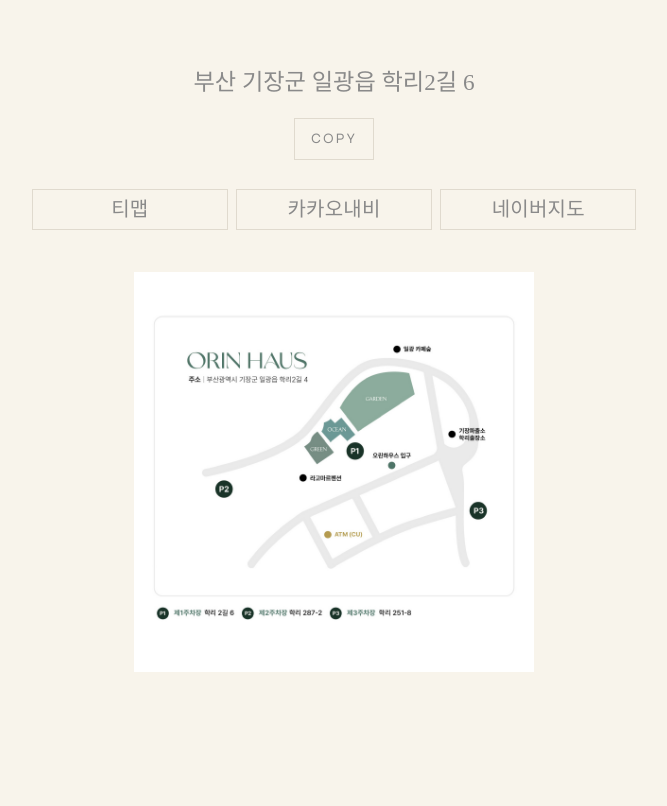
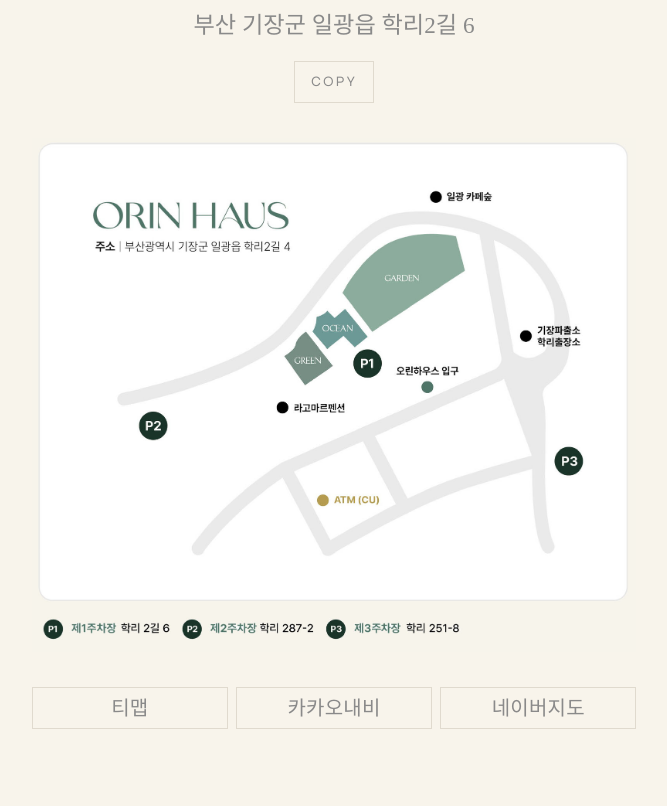
Before and after one commit to popnp/wedding, a plain HTML site: page index.html in a window 1280 px wide. Shown: the part 6674-7480 px from the top of the page, without its empty margins (306-973 px from the left). Drawn offline with Linux system fonts and the light colour scheme; a web font is replaced by a local one.

Commit message:
Add files via upload

```diff
--- a/index.html
+++ b/index.html
@@ -10,9 +10,13 @@
 <meta property="og:type" content="website">
 <meta property="og:title" content="백성준 · 박일형 결혼합니다">
 <meta property="og:description" content="2026.10.03 SAT · 부산 기장 오린하우스">
-<!-- 썸네일을 쓰려면 아래 주석을 풀고, og.jpg 를 저장소 루트에 두세요
-<meta property="og:image" content="https://popnp.github.io/wedding/og.jpg">
--->
+<!-- 썸네일. og.jpg 는 img/ 폴더 안에 둡니다.
+     사진을 바꾸면 파일만 갈아끼우고, 반드시 카카오 디버거에서 캐시 초기화.
+     ※ 주소는 반드시 https:// 로 시작하는 전체 주소여야 합니다 —
+       'img/og.jpg' 같은 상대경로는 카카오가 못 읽습니다. -->
+<meta property="og:image" content="https://popnp.github.io/wedding/img/og.jpg">
+<meta property="og:image:width" content="1200">
+<meta property="og:image:height" content="630">
 <meta property="og:url" content="https://popnp.github.io/wedding/">
 <meta name="theme-color" content="#ffffff">
 
@@ -294,23 +298,26 @@ a{color:inherit;text-decoration:none}
   text-transform:uppercase}
 .copy-sm:active,.nav-btn:active,.picks-map:active{border-color:var(--ink);color:var(--ink)}
 .addr+.copy-sm{margin-top:8px}
-/* 예식장 — 약도 한 장. 250px 정사각형으로 가운데 놓입니다.
+/* 예식장 — 약도 한 장. 칼럼 폭을 꽉 채웁니다 (글씨가 작아서요).
    비율은 CONFIG.mapRatio 로 바꿉니다 ('1 / 1' = 정사각형).
    그림이 잘리지 않도록 contain 으로 담고, 남는 자리는 바탕색이 채웁니다. */
-.venue-map{margin:26px auto 0;width:250px;max-width:100%;
+.venue-map{margin:22px auto 0;width:100%;
   aspect-ratio:var(--map-ratio, 1 / 1);
   background:#EFEAE0;overflow:hidden;position:relative;display:block}
 .venue-map img,.venue-map a{display:block;width:100%;height:100%}
 .venue-map img{object-fit:contain}
 .venue-map.empty{display:grid;place-items:center;font-family:var(--pt);
   font-size:var(--s6);color:#B0B0B0;letter-spacing:.05em;line-height:1.9}
-.nav-btns{display:grid;grid-template-columns:repeat(3,1fr);gap:5px;margin-top:18px}
+.nav-btns{display:grid;grid-template-columns:repeat(3,1fr);gap:5px;margin-top:22px}
 .nav-btn{padding:0 4px;font-size:var(--s6);letter-spacing:.01em;text-align:center}
 /* 전경 사진 — inner 를 벗어나 좌우 끝까지 갑니다.
    높이를 정해두어야 페이지가 화면보다 길어지지 않습니다.       */
 .venue-shot{width:100%;margin:26px 0 0;overflow:hidden}
-.venue-shot img{width:100%;height:clamp(210px,40vh,380px);
-  object-fit:cover;object-position:center 62%;display:block}
+/* 정사각형으로 잘라둔 사진이라 그대로 정사각형 자리에 들어갑니다.
+   폰에서는 좌우 끝까지 꽉 차고 잘리는 곳이 없습니다.
+   화면이 아주 낮은 기기에서만 위아래가 조금 잘립니다. */
+.venue-shot img{width:100%;aspect-ratio:1 / 1;height:auto;max-height:56vh;
+  object-fit:cover;object-position:center center;display:block}
 .park{margin-top:26px;font-size:var(--s5);line-height:1.8;color:var(--ink-2)}
 .park2{margin-top:24px;font-size:var(--s5);line-height:1.8;color:var(--ink-2)}
 
@@ -532,12 +539,12 @@ a{color:inherit;text-decoration:none}
   <div class="inner rise">
     <p class="addr">{{address}}</p>
     <button class="copy-sm" data-copy="{{address}}" data-msg="주소를 복사했습니다">Copy</button>
+    <div class="venue-map" id="venueMap"></div>
     <div class="nav-btns">
       <a class="nav-btn" id="navTmap"  target="_blank" rel="noopener">티맵</a>
       <a class="nav-btn" id="navKakao" target="_blank" rel="noopener">카카오내비</a>
       <a class="nav-btn" id="navNaver" target="_blank" rel="noopener">네이버지도</a>
     </div>
-    <div class="venue-map" id="venueMap"></div>
   </div>
 </section>
 
@@ -650,8 +657,8 @@ const CONFIG = {
   /* 예식장 전경 사진 — 좌우 여백 없이 들어갑니다 */
   venuePhoto:'img/orinview.jpg',
 
-  mapImage:'img/maporin.jpeg',
-  mapRatio:'1 / 1',
+  mapImage:'img/orinmap.jpg',
+  mapRatio:'1563 / 1329',
 
   /* ── 내비 버튼 ──────────────────────────────────────
      각 앱에서 예식장 검색 → 공유 → 링크 복사해 붙여넣으면
@@ -677,35 +684,35 @@ const CONFIG = {
     /* 사진은 no 값으로 고정됩니다 (img/picks/01.jpg …).
        필터를 걸어도 사진이 어긋나지 않도록 순번을 데이터에 직접 적어둡니다.
        time = 오린하우스 기준 소요시간 · rating = 구글 평점 */
+    /* 먹는 곳은 요리 종류가 아니라 '어떻게 먹는가' 로 나눕니다.
+       한 끼 = 빠르게 · 혼자서도 / 한 상 = 앉아서 오래 · 일행과      */
     cats:[
       { key:'all',   label:'전체' },
-      { key:'food',  label:'식당·해산물', icon:'\uD83E\uDD90' },
-      { key:'event', label:'이벤트',    icon:'\uD83C\uDF86' },
-      { key:'walk',  label:'산책·풍경', icon:'\uD83C\uDF0A' },
-      { key:'cafe',  label:'카페',      icon:'\u2615' },
-      { key:'bake',  label:'베이커리',  icon:'\uD83E\uDD50' },
+      { key:'event', label:'이벤트',     icon:'\uD83C\uDF86' },
+      { key:'walk',  label:'산책·풍경',  icon:'\uD83C\uDF0A' },
+      { key:'quick', label:'한 끼',      icon:'\uD83C\uDF5C' },
+      { key:'table', label:'한 상',      icon:'\uD83E\uDD58' },
+      { key:'cafe',  label:'카페·디저트', icon:'\u2615' },
       { key:'arch',  label:'건축·디자인', icon:'\uD83C\uDFDB' },
-      { key:'hot',   label:'복합문화',  icon:'\u2728' },
+      { key:'hot',   label:'복합문화',   icon:'\u2728' },
     ],
     spots:[
       { no:'35', c:'event', name:'부산국제록페스티벌', time:'차로 60분',
         url:'https://www.google.com/maps/search/?api=1&query=%EC%82%BC%EB%9D%BD%EC%83%9D%ED%83%9C%EA%B3%B5%EC%9B%90',
-        desc:'2026년 10월 2일(금)~4일(일) · 삼락생태공원.\n예식 당일이 둘째 날! 메가데스·잔나비·한로로.\n유료 공연이라 티켓을 미리 사셔야 합니다.' },
+        desc:'10월 2일(금)~4일(일) · 삼락생태공원.\n메가데스·잔나비·한로로. 유료, 예매 필수.' },
       { no:'01', c:'walk', name:'학리방파제', time:'도보 1분',
         desc:'예식장 바로 앞 한적한 어항 산책로.\n빨간 등대가 서 있습니다.' },
       { no:'10', c:'cafe', name:'카페 숲 (SOOP)', rating:'4.3', time:'도보 2분',
         desc:'학리 포구 통창 오션뷰 카페.\n루프탑도 있습니다. (화요일 휴무)' },
-      { no:'30', c:'food', name:'해녀집', rating:'4.1', time:'도보 5분',
+      { no:'30', c:'table', name:'해녀집', rating:'4.1', time:'도보 5분',
         desc:'학리 포구의 정겨운 노포.\n싱싱한 해산물과 장어구이.' },
-      { no:'31', c:'food', name:'학리집', rating:'4.3', time:'도보 5분',
+      { no:'31', c:'table', name:'학리집', rating:'4.3', time:'도보 5분',
         desc:'바다 옆 야외 테이블이 있습니다.\n해산물과 전복죽.' },
       { no:'02', c:'walk', name:'일광해수욕장', rating:'4.0', time:'차로 4분',
         desc:'파도가 잔잔해 거닐기 좋은 백사장.\n곡선으로 길게 이어집니다.' },
-      { no:'03', c:'walk', name:'죽성드림세트장', rating:'4.2', time:'차로 8분',
-        desc:'바위 절벽 위 성당 외관의 포토존.\n바다를 배경으로 세워져 있습니다.' },
-      { no:'17', c:'bake', name:'라이프라이크', rating:'4.1', time:'차로 10분',
-        desc:'제철 과일 케이크로 이름난 집.\n딸기 시즌엔 예약이 필요합니다.' },
-      { no:'18', c:'bake', name:'칠암사계', rating:'4.1', time:'차로 12분',
+      { no:'17', c:'cafe', name:'라이프라이크', rating:'4.1', time:'차로 10분',
+        desc:'일광 바닷가의 작은 케이크집.\n제철 과일 생크림. 홀케이크는 예약 픽업.' },
+      { no:'18', c:'cafe', name:'칠암사계', rating:'4.1', time:'차로 12분',
         desc:'대한민국 명장의 빵집.\n소금빵이 유명합니다.' },
       { no:'11', c:'cafe', name:'스타벅스 기장임랑원점', rating:'4.5', time:'차로 15분',
         desc:'넓은 잔디 정원과 바다가 만납니다.\n조형물이 놓여 있습니다.' },
@@ -720,67 +727,104 @@ const CONFIG = {
         arch:'민성진 · SKM건축사사무소',
         desc:'아난티 코브와 이어지는 마을형 단지.\n산책로로 함께 둘러보시면 됩니다.' },
       { no:'05', c:'walk', name:'해동용궁사', rating:'4.5', time:'차로 25분',
-        desc:'바다 절벽 바로 위에 세워진 사찰.\n부산에 오셨다면 한 번쯤.' },
+        desc:'바다 절벽 위에 앉은 드문 절.\n새벽 4시부터 열려 아침이 가장 좋습니다.' },
       { no:'29', c:'hot', name:'해운대블루라인파크', rating:'4.5', time:'차로 30분',
         desc:'해안선을 달리는 해변열차와 스카이캡슐.\n예매가 필요합니다.' },
-
-      /* ── 식당 · 해산물 ───────────────────────── */
-      { no:'39', c:'food', name:'짱떡볶이', rating:'4.3', time:'차로 30분',
-        desc:'일요일 휴무! 떡볶이·어묵·튀김 7천원.\n해운대 골목 안에 숨어 있어요.' },
-      { no:'40', c:'food', name:'금수복국 해운대본점', rating:'4.2', time:'차로 30분',
-        desc:'24시간 하는 복국집. 미쉐린 빕구르망.\n해장에 이만한 곳이 없습니다.' },
+      { no:'39', c:'quick', name:'짱떡볶이', rating:'4.3', time:'차로 30분',
+        desc:'떡볶이·어묵·튀김 7천원. 해운대 골목 안.\n일요일 휴무.' },
+      { no:'40', c:'quick', name:'금수복국 해운대본점', rating:'4.2', time:'차로 30분',
+        desc:'24시간 여는 복국집.\n해장에 이만한 곳이 없습니다.' },
+      { no:'57', c:'cafe', name:'비비비당', rating:'4.4', time:'차로 30분',
+        url:'https://www.google.com/maps/search/?api=1&query=%EB%B9%84%EB%B9%84%EB%B9%84%EB%8B%B9%20%EB%B6%80%EC%82%B0%20%ED%95%B4%EC%9A%B4%EB%8C%80%EA%B5%AC%20%EB%8B%AC%EB%A7%9E%EC%9D%B4%EA%B8%B8%20239-16',
+        desc:'달맞이길 언덕의 전통 찻집.\n호박빙수와 창밖 바다가 좋습니다.' },
       { no:'22', c:'arch', name:'영화의전당', rating:'4.5', time:'차로 35분',
         arch:'쿱 힘멜블라우 · 희림건축',
         desc:'해체주의 건축. 세계 최대 지붕 캔틸레버.\n야외극장 조명이 켜지는 밤이 좋습니다.' },
       { no:'33', c:'event', name:'부산국제영화제 · 영화의전당', time:'차로 35분',
-        url:'https://www.google.com/maps/search/?api=1&query=%EC%98%81%ED%99%94%EC%9D%98%EC%A0%84%EB%8B%B9',
         desc:'10월 6일부터 15일까지 열립니다.\n예식 사흘 뒤에 시작해요.' },
       { no:'23', c:'arch', name:'F1963', rating:'4.5', time:'차로 35분',
         arch:'조병수건축연구소',
         desc:'45년간 와이어를 뽑던 공장을 고쳤습니다.\n지붕을 잘라 만든 중정과 대나무 숲.' },
-
-      /* ── 복합문화 ────────────────────────────── */
-      { no:'13', c:'cafe', name:'블루보틀 부산민락', rating:'4.5', time:'차로 38분',
-        desc:'수영강변 통창 프레임타워.\n건물 자체가 볼거리입니다.' },
+      { no:'43', c:'quick', name:'뫼밀집', rating:'4.7', time:'차로 35분',
+        desc:'국산 메밀만 매일 직접 뽑는 집.\n들기름 메밀면이 좋아요. 월요일 휴무.' },
+      { no:'44', c:'arch', name:'이우환공간', rating:'4.5', time:'차로 35분',
+        desc:'부산시립미술관 별동, 이우환 상설관.\n작품 밀도가 높다는 평. 월요일 휴관.' },
+      { no:'13', c:'arch', name:'블루보틀 부산민락', rating:'4.5', time:'차로 38분',
+        arch:'네리앤후 (Neri&Hu)',
+        desc:'블루보틀 최초의 루프탑.\n붉은 테라코타와 뒷산 나무의 대비.' },
+      { no:'45', c:'table', name:'르도헤 (Le DORER)', rating:'4.8', time:'차로 38분',
+        desc:'제철 재료로 차리는 컨템퍼러리 한식.\n런치가 합리적. 월·화 휴무 · 예약 필수.' },
       { no:'06', c:'walk', name:'광안리해수욕장', rating:'4.7', time:'차로 40분',
         desc:'청춘의 바다이자 야경 명소.\n저녁에 특히 좋습니다.' },
       { no:'34', c:'event', name:'광안리 드론쇼', time:'차로 40분',
-        url:'https://www.google.com/maps/search/?api=1&query=%EA%B4%91%EC%95%88%EB%A6%AC%ED%95%B4%EC%88%98%EC%9A%95%EC%9E%A5',
         desc:'매주 토요일 정기공연 — 예식 당일에도 합니다.\n10월 3일 저녁 7시·9시, 각 12분. 무료입니다.' },
       { no:'07', c:'walk', name:'광안대교', rating:'4.6', time:'차로 40분',
         desc:'부산을 대표하는 다리.\n밤에 불이 들어옵니다.' },
-      { no:'14', c:'cafe', name:'타타에스프레소바', rating:'3.9', time:'차로 40분',
-        desc:'민락동 골목의 작은 빈티지 바.\n자리가 몇 개 없습니다.' },
+      { no:'14', c:'cafe', name:'WERK ROASTERS', rating:'4.8', time:'차로 40분',
+        desc:'여러 층을 쓰는 수영동 로스터리.\n원두를 강도별로 고를 수 있어요. 6시 반 마감' },
       { no:'24', c:'hot', name:'밀락더마켓', rating:'4.2', time:'차로 40분',
-        desc:'광안대교가 보이는 스탠드형 공간.\n먹고 마시며 앉아 있기 좋습니다.' },
-      { no:'26', c:'hot', name:'고릴라브루어리', time:'차로 40분',
-        desc:'인더스트리얼한 수제 맥주 펍.\n광안리 바다 앞입니다.' },
-      { no:'41', c:'food', name:'오징어랑해물이랑', rating:'4.6', time:'차로 40분',
+        desc:'광안대교 마주 보는 계단형 스탠드.\n밤 7시부터 야시장이 섭니다. 월요일 휴무.' },
+      { no:'26', c:'cafe', name:'갈매기브루잉 광안리', time:'차로 40분',
+        desc:'2014년 광안리에서 시작한\n부산 1세대 크래프트 맥주.' },
+      { no:'41', c:'table', name:'오징어랑해물이랑', rating:'4.6', time:'차로 40분',
         desc:'오후 4시에 열어요. 테이블 예닐곱 개뿐.\n광안리에서 회 가성비는 여기가 최고.' },
-      { no:'09', c:'walk', name:'용두산공원', rating:'4.3', time:'차로 55분',
-        desc:'부산타워에서 원도심을 360도로.\n부산역 가기 전 들르기 좋습니다.' },
-
-      /* ── 카페 ────────────────────────────────── */
+      { no:'46', c:'table', name:'송헌집', rating:'4.5', time:'차로 40분',
+        desc:'숯불 떡갈비에 된장찌개 한 상.\n밑반찬 장맛이 좋습니다. 수요일 휴무.' },
+      { no:'47', c:'quick', name:'안목', rating:'4.5', time:'차로 42분',
+        desc:'돼지국밥을 카페처럼 다시 지은 집.\n맑은 국물에 얇게 저민 고기. 11~21시.' },
+      { no:'61', c:'table', name:'청산1954', rating:'4.5', time:'차로 42분',
+        url:'https://www.google.com/maps/search/?api=1&query=%EC%B2%AD%EC%82%B01954%20%EB%B6%80%EC%82%B0%20%EC%88%98%EC%98%81%EA%B5%AC%20%ED%99%A9%EB%A0%B9%EC%82%B0%EB%A1%9C%2029',
+        desc:'약초에 삶아 편백에 찐 낙지보쌈.\n1968년 미군 관사를 고친 집입니다.' },
+      { no:'62', c:'table', name:'알천순대곱창전골', rating:'4.2', time:'차로 45분',
+        url:'https://www.google.com/maps/search/?api=1&query=%EC%95%8C%EC%B2%9C%EC%88%9C%EB%8C%80%EA%B3%B1%EC%B0%BD%EC%A0%84%EA%B3%A8%20%EB%B6%80%EC%82%B0%20%EB%82%A8%EA%B5%AC%20%EC%9A%A9%EC%86%8C%EB%A1%9C7%EB%B2%88%EA%B8%B8%2088',
+        desc:'수제 순대와 손질 곱창 전골.\n광안 쪽에선 여기가 첫손. 일요일 휴무.' },
+      { no:'64', c:'quick', name:'신가네 호떡·김밥·떡볶이', rating:'4.1', time:'차로 45분',
+        url:'https://www.google.com/maps/search/?api=1&query=%EC%8B%A0%EA%B0%80%EB%84%A4%20%ED%98%B8%EB%96%A1%C2%B7%EA%B9%80%EB%B0%A5%C2%B7%EB%96%A1%EB%B3%B6%EC%9D%B4%20%EB%B6%80%EC%82%B0%20%EB%8F%99%EB%9E%98%EA%B5%AC%20%EC%B6%A9%EB%A0%AC%EB%8C%80%EB%A1%9C249%EB%B2%88%EA%B8%B8%2061',
+        desc:'동래 분식 노포. 호떡이 천원입니다.\n아침 9시부터 밤 11시까지.' },
+      { no:'65', c:'quick', name:'기장 손칼국수', rating:'4.0', time:'차로 45분',
+        url:'https://www.google.com/maps/search/?api=1&query=%EA%B8%B0%EC%9E%A5%20%EC%86%90%EC%B9%BC%EA%B5%AD%EC%88%98%20%EB%B6%80%EC%82%B0%20%EB%B6%80%EC%82%B0%EC%A7%84%EA%B5%AC%20%EC%84%9C%EB%A9%B4%EB%A1%9C%2056',
+        desc:'1988년부터 서면시장 손칼국수.\n이름과 달리 서면에 있어요.' },
+      { no:'50', c:'quick', name:'내호냉면', rating:'3.9', time:'차로 50분',
+        desc:'밀면이 여기서 시작됐다고 합니다.\n골목 안이라 찾기 어려워요.' },
       { no:'15', c:'cafe', name:'모모스커피 영도점', rating:'4.5', time:'차로 55분',
-        desc:'옛 부두 창고를 고친 오픈 로스터리.\n커피를 좋아하신다면.' },
-      { no:'19', c:'bake', name:'삼진어묵 영도본점', rating:'4.3', time:'차로 55분',
-        desc:'대한민국 최초의 어묵 베이커리.\n선물용으로도 좋습니다.' },
-
-      /* ── 건축 · 디자인 ───────────────────────── */
+        desc:'옛 부두 창고를 고친 오픈 로스터리.\n월드바리스타챔피언 전주연의 집입니다.' },
+      { no:'16', c:'event', name:'2026 부산비엔날레 · 스페이스 원지', rating:'4.3', time:'차로 55분',
+        desc:'8월 29일~11월 1일, 예식 주간에 열려요.\n주전시장은 을숙도. 월요일 휴무.' },
       { no:'27', c:'hot', name:'무명일기', rating:'4.2', time:'차로 55분',
-        desc:'1950년대 조선소 창고를 고친 공간.\n천장이 아주 높습니다.' },
+        desc:'조선소 창고를 고친 높은 공간.\n영도소반 한 상 15,000원, 예약제.' },
+      { no:'19', c:'cafe', name:'삼진어묵 영도본점', rating:'4.3', time:'차로 55분',
+        desc:'1953년, 피란 시절 부산에서 시작했습니다.\n어묵 베이커리와 체험역사관이 함께 있어요.' },
       { no:'28', c:'arch', name:'피아크 (P.ARK)', rating:'4.2', time:'차로 55분',
         desc:'조선소와 창고가 밀집했던 영도 해안의 재생.\n배를 닮은 매스, 바다로 열린 계단형 테라스.' },
+      { no:'51', c:'table', name:'ARP (아르프)', rating:'4.2', time:'차로 55분',
+        desc:'영도 봉래동의 비건 한 끼.\n고사리 파스타. 예약 필수 · 목요일 휴무.' },
       { no:'38', c:'arch', name:'문화공감 수정 (구 정란각)', rating:'4.3', time:'차로 55분',
         desc:'저희가 아끼는 곳. 일제강점기 목조 저택입니다.\n월요일 휴무 · 오후 5시에 닫아요.' },
-      { no:'42', c:'food', name:'백화양곱창', rating:'4.0', time:'차로 55분',
+      { no:'52', c:'arch', name:'브라운핸즈 백제', rating:'4.2', time:'차로 55분',
+        desc:'1922년 백제병원 — 부산 최초의 근대 병원.\n요릿집·숙소를 거쳐 지금은 카페.' },
+      { no:'53', c:'quick', name:'정짓간 부산역점', rating:'4.5', time:'차로 55분',
+        desc:'부산역 걸어서 5분, 줄 없이 드는 국밥.\nKTX 타기 전 마지막 한 그릇으로.' },
+      { no:'54', c:'cafe', name:'백구당', rating:'3.9', time:'차로 55분',
+        desc:'1959년부터 그 자리인 제과점.\n크로켓과 생크림케이크. 일요일 휴무.' },
+      { no:'42', c:'table', name:'백화양곱창', rating:'4.0', time:'차로 55분',
         desc:'부평깡통시장 곱창골목. 숯불에 구워줍니다.\n낮 12시부터 자정까지.' },
-      { no:'32', c:'food', name:'자갈치시장', rating:'4.0', time:'차로 55분',
-        desc:'부산 최대의 전통 수산시장.\n원도심의 활기가 그대로입니다.' },
+      { no:'58', c:'cafe', name:'명란브랜드연구소', rating:'4.5', time:'차로 55분',
+        url:'https://www.google.com/maps/search/?api=1&query=%EB%AA%85%EB%9E%80%EB%B8%8C%EB%9E%9C%EB%93%9C%EC%97%B0%EA%B5%AC%EC%86%8C%20%EB%B6%80%EC%82%B0%20%EB%8F%99%EA%B5%AC%20%EC%98%81%EC%B4%88%EC%9C%97%EA%B8%B8%2022-1',
+        desc:'주말엔 음료만 파는 명란 카페.\n초량 168계단 위, 북항 루프탑 뷰.' },
+      { no:'55', c:'cafe', name:'금정산성막걸리', rating:'4.3', time:'차로 55분',
+        desc:'산성마을 누룩 막걸리. 산미가 강해요.\n차가 있어야 하고 6시에 닫습니다.' },
+      { no:'59', c:'quick', name:'1969 부원동칼국수', rating:'4.5', time:'차로 57분',
+        url:'https://www.google.com/maps/search/?api=1&query=1969%20%EB%B6%80%EC%9B%90%EB%8F%99%EC%B9%BC%EA%B5%AD%EC%88%98%20%EB%B6%80%EC%82%B0%20%EC%A4%91%EA%B5%AC%20%EA%B5%AC%EB%8D%95%EB%A1%9C22%EB%B2%88%EA%B8%B8%203',
+        desc:'남포동 골목의 굴 칼국수.\n재료 떨어지면 문 닫아요. 일찍 가세요.' },
+      { no:'56', c:'walk', name:'보수동 책방골목', rating:'4.1', time:'차로 57분',
+        desc:'피란 시절 헌책 노점에서 시작한 골목.\n30분이면 충분합니다.' },
+      { no:'60', c:'quick', name:'할매재첩국', rating:'4.2', time:'차로 60분',
+        url:'https://www.google.com/maps/search/?api=1&query=%ED%95%A0%EB%A7%A4%EC%9E%AC%EC%B2%A9%EA%B5%AD%20%EB%B6%80%EC%82%B0%20%EC%82%AC%EC%83%81%EA%B5%AC%20%EC%82%BC%EB%9D%BD%EB%8F%99%20%EC%82%BC%EB%9D%BD%EC%9E%AC%EC%B2%A9%EA%B1%B0%EB%A6%AC',
+        desc:'낙동강 재첩국 한 그릇.\n새벽 6시부터 열어요. 해장에 좋습니다.' },
       { no:'08', c:'walk', name:'흰여울문화마을', rating:'4.4', time:'차로 60분',
-        desc:'절벽 위 골목마다 바다가 보입니다.\n부산의 산토리니라 불립니다.' },
+        desc:'절벽 위에 자리 잡은 피란민 마을입니다.\n골목마다 바다가 보여요.' },
       { no:'37', c:'arch', name:'아미동 비석문화마을', time:'차로 60분',
-        desc:'일제강점기 공동묘지의 비석을 축대로 다시 썼습니다.\n감천마을에서 걸어서 20분.' },
+        desc:'일제강점기 묘지의 비석을 축대로 썼습니다.\n감천마을에서 걸어서 20분.' },
       { no:'36', c:'arch', name:'감천문화마을', time:'차로 65분',
         desc:'지형을 깎지 않고 계단식으로 앉힌 피란민 마을.\n등고선을 따라 난 길과 집의 배치를 보세요.' },
     ],
```
